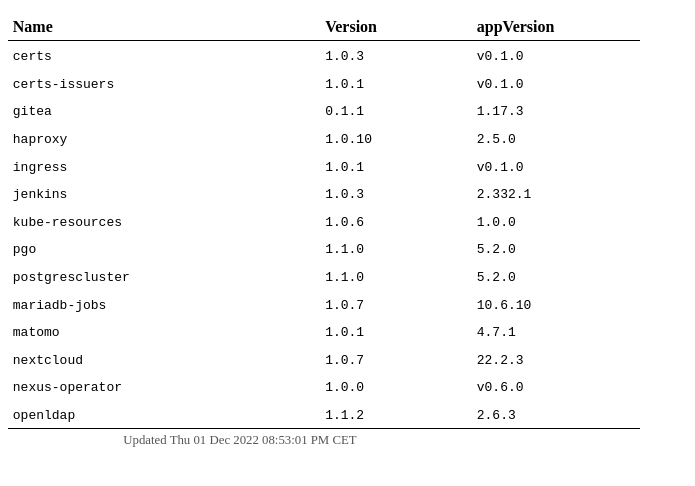
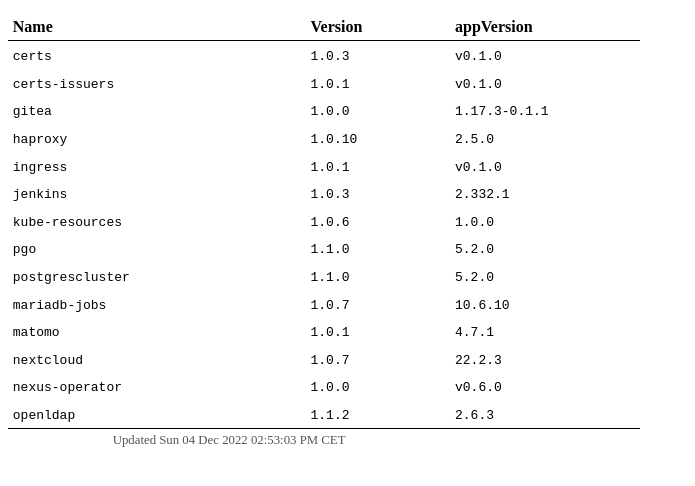
Before and after one commit to robobee-repos/helm-charts-charts, a plain HTML site: page index.html in a window 1280 px wide. Shown: the part 128-614 px from the top of the page, without its empty margins (0-695 px from the left). Drawn offline with Linux system fonts and the light colour scheme.

Commit message:
Update gitea

```diff
--- a/index.html
+++ b/index.html
@@ -86,8 +86,8 @@ helm install my-release helm-charts-charts
 
 <tr>
 <td><code>gitea</code></td>
-<td><code>0.1.1</code></td>
-<td><code>1.17.3</code></td>
+<td><code>1.0.0</code></td>
+<td><code>1.17.3-0.1.1</code></td>
 </tr>
 
 <tr>
@@ -158,7 +158,7 @@ helm install my-release helm-charts-charts
 
 <tfoot>
 <tr>
-<td colspan="2">Updated Thu 01 Dec 2022 08:53:01 PM CET</td>
+<td colspan="2">Updated Sun 04 Dec 2022 02:53:03 PM CET</td>
 </tr>
 </tfoot>
 
```
Also changed, not shown: 1 other file.
